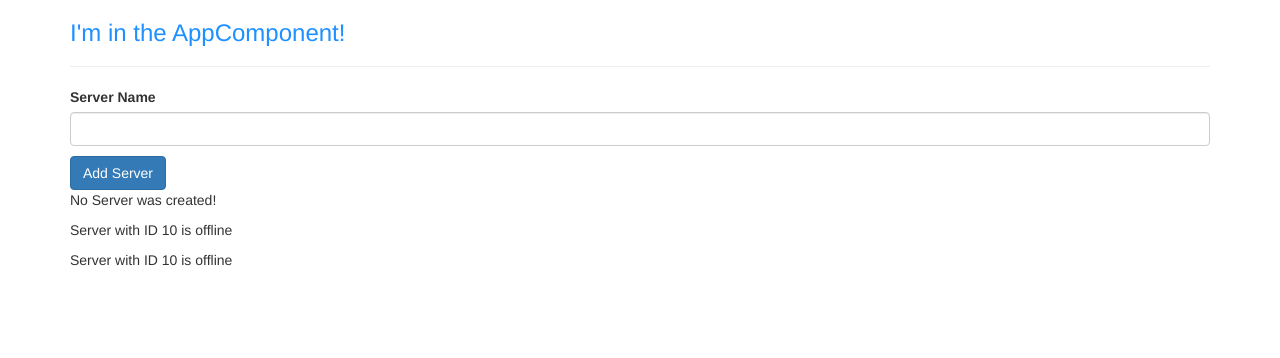
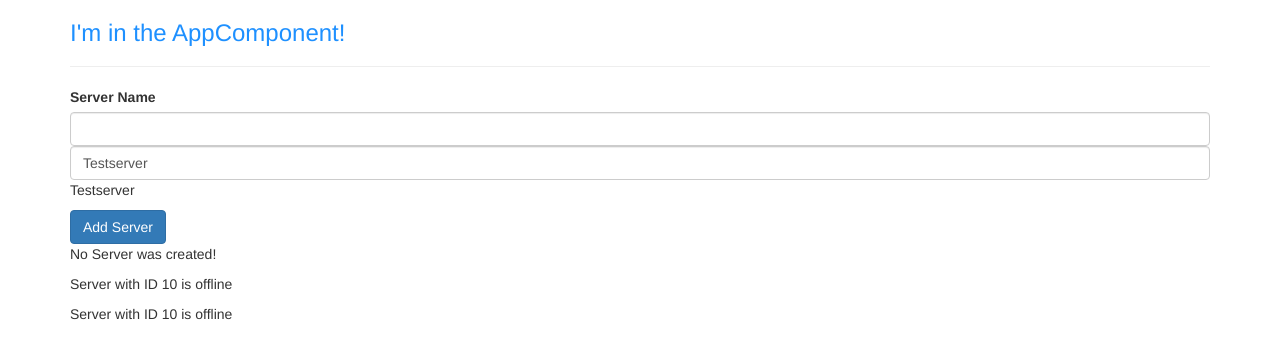
Before and after one commit to brunopenner/Angular-The-Complete-Guide, an Angular app: page / in a window 1280 px wide. Shown: the top 358 px of the page. Built offline with nearby package versions, Linux system fonts and the light colour scheme.

Commit message:
#34 2way data binding

```diff
--- a/src/app/servers/servers.component.html
+++ b/src/app/servers/servers.component.html
@@ -3,6 +3,7 @@
 
 <label>Server Name</label>
 <input type="text" name="" id="" class="form-control" (input)="onUpdateServerName($event)">
+<input type="text" name="" id="" class="form-control" [(ngModel)]="serverName">
 <p>{{ serverName }}</p>
 <button class="btn btn-primary" [disabled]="!allowNewServer" (click)="onCreateServer()">Add Server</button>
 <!-- <p [innerText]="allowNewServer"></p> -->
--- a/src/app/servers/servers.component.ts
+++ b/src/app/servers/servers.component.ts
@@ -13,7 +13,7 @@ import { Component, OnInit } from '@angular/core';
 export class ServersComponent implements OnInit{
   allowNewServer = false;
   serverCreationStatus = 'No Server was created!';
-  serverName = '';
+  serverName = 'Testserver';
 
   constructor() {
     setTimeout(() => {
```
